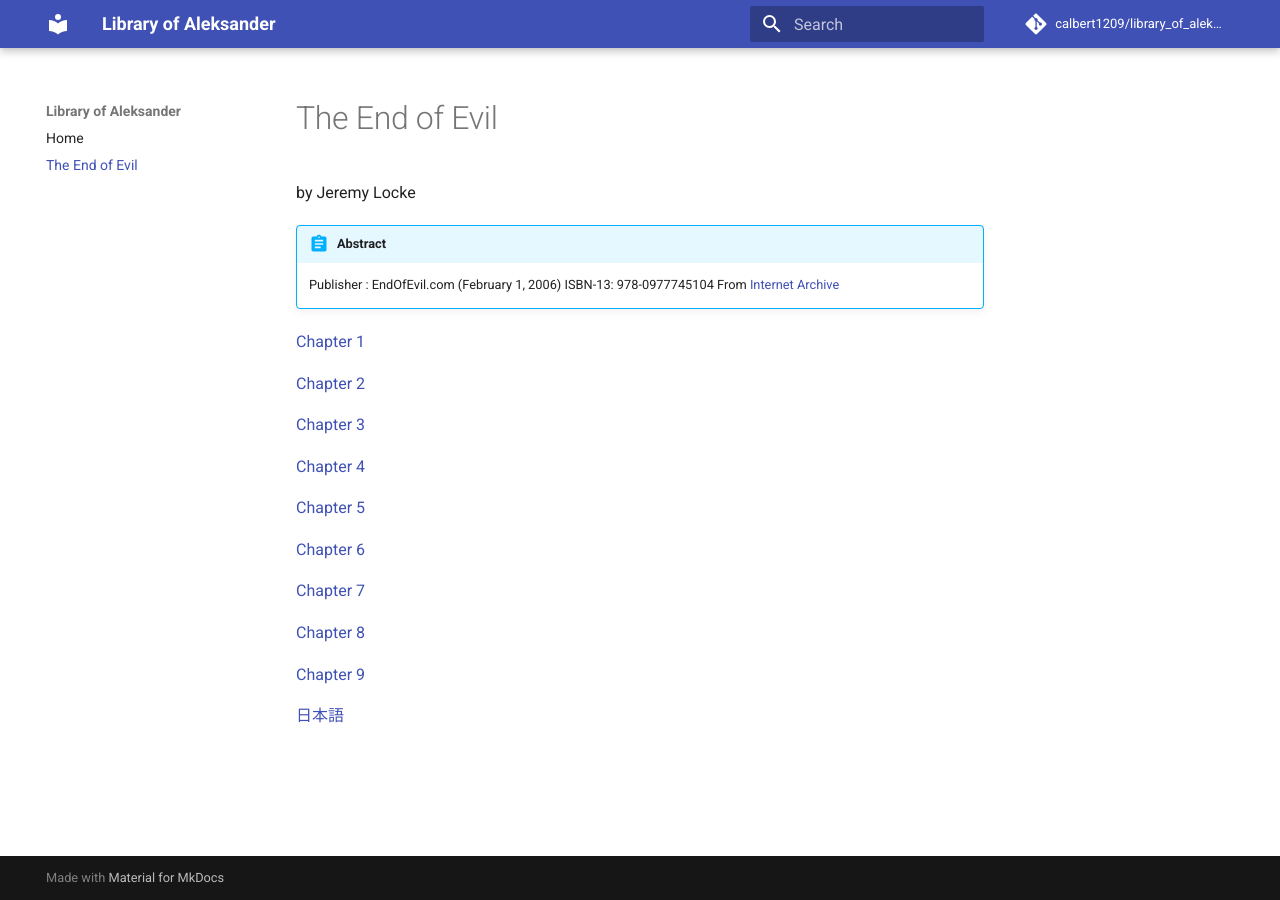
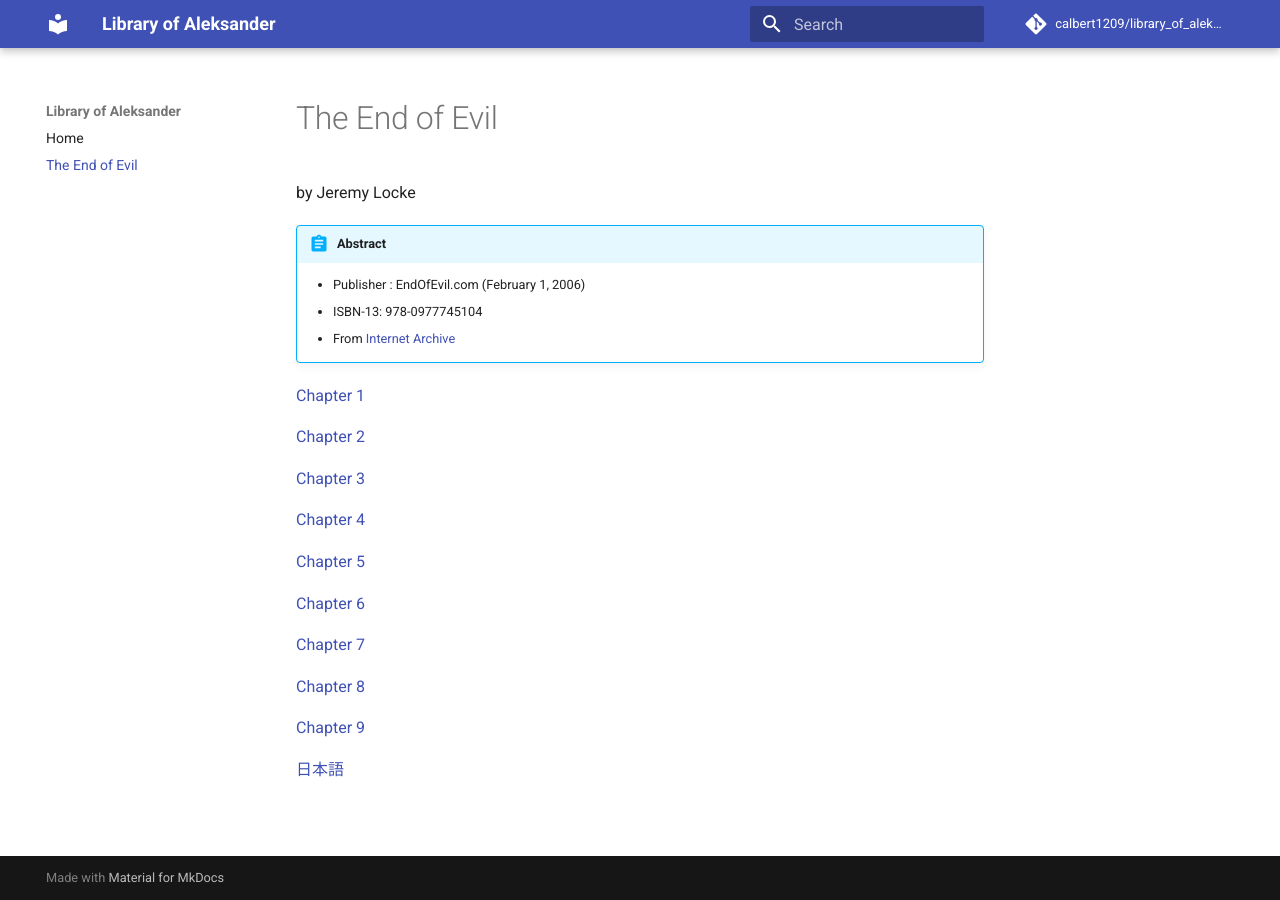
Before and after one commit to calbert1209/library_of_aleksander, an MkDocs documentation site: the page built from docs/The_End_of_Evil/index.md, in a window 1280 px wide. Built offline with MkDocs 1.6.1 and Material for MkDocs 9.7.7, drawn with Linux system fonts in a browser that asks for light colours; comment, search, counter and statistics services are not loaded.

```diff
--- a/docs/The_End_of_Evil/index.md
+++ b/docs/The_End_of_Evil/index.md
@@ -3,9 +3,9 @@
 by Jeremy Locke
 
 !!! abstract
-    Publisher : EndOfEvil.com (February 1, 2006)
-    ISBN-13: 978-0977745104
-    From [Internet Archive](https://archive.org/details/the-end-of-all-evil-jeremy-locke)
+    - Publisher : EndOfEvil.com (February 1, 2006)
+    - ISBN-13: 978-0977745104
+    - From [Internet Archive](https://archive.org/details/the-end-of-all-evil-jeremy-locke)
 
 [Chapter 1](Chapter_1.md)
 
```
